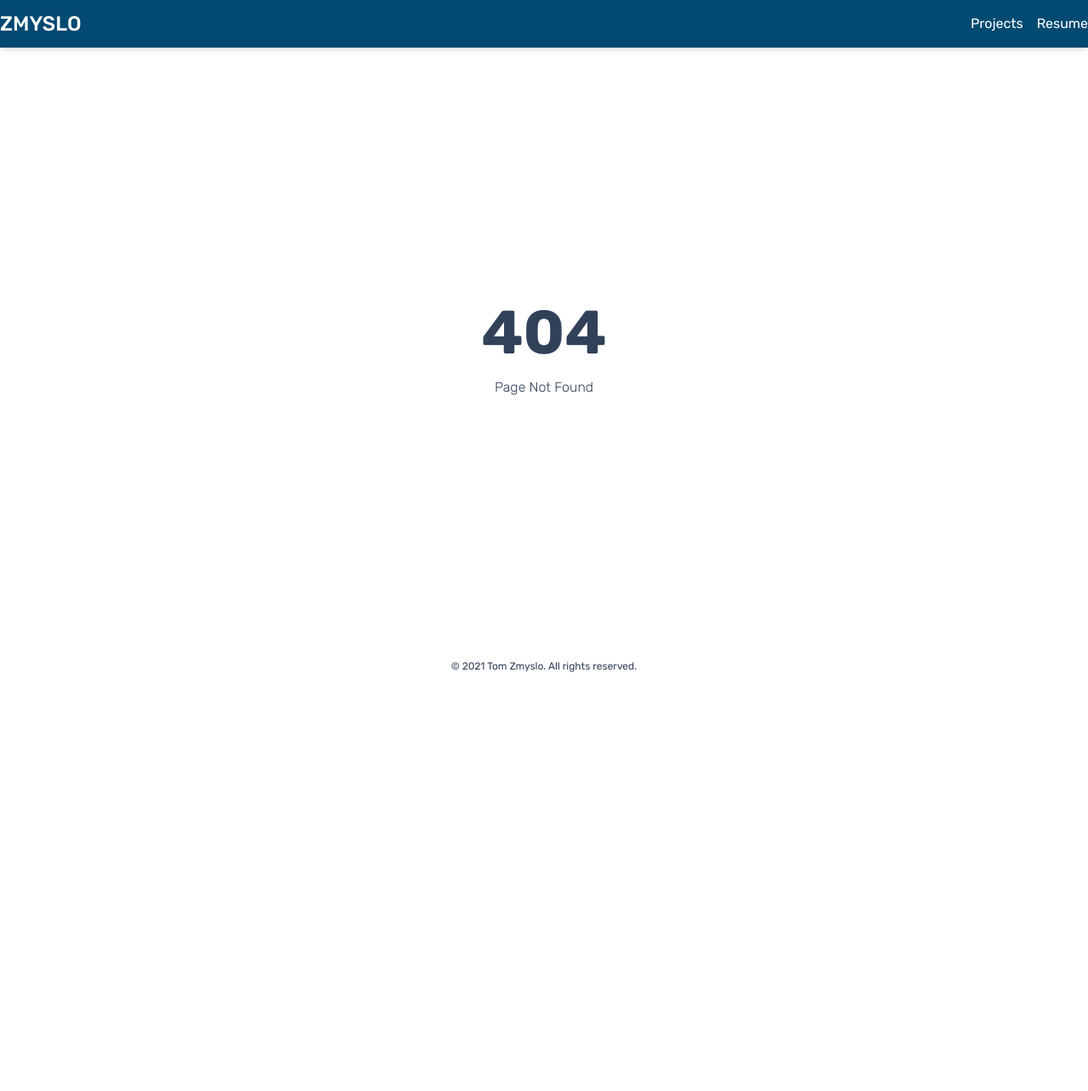
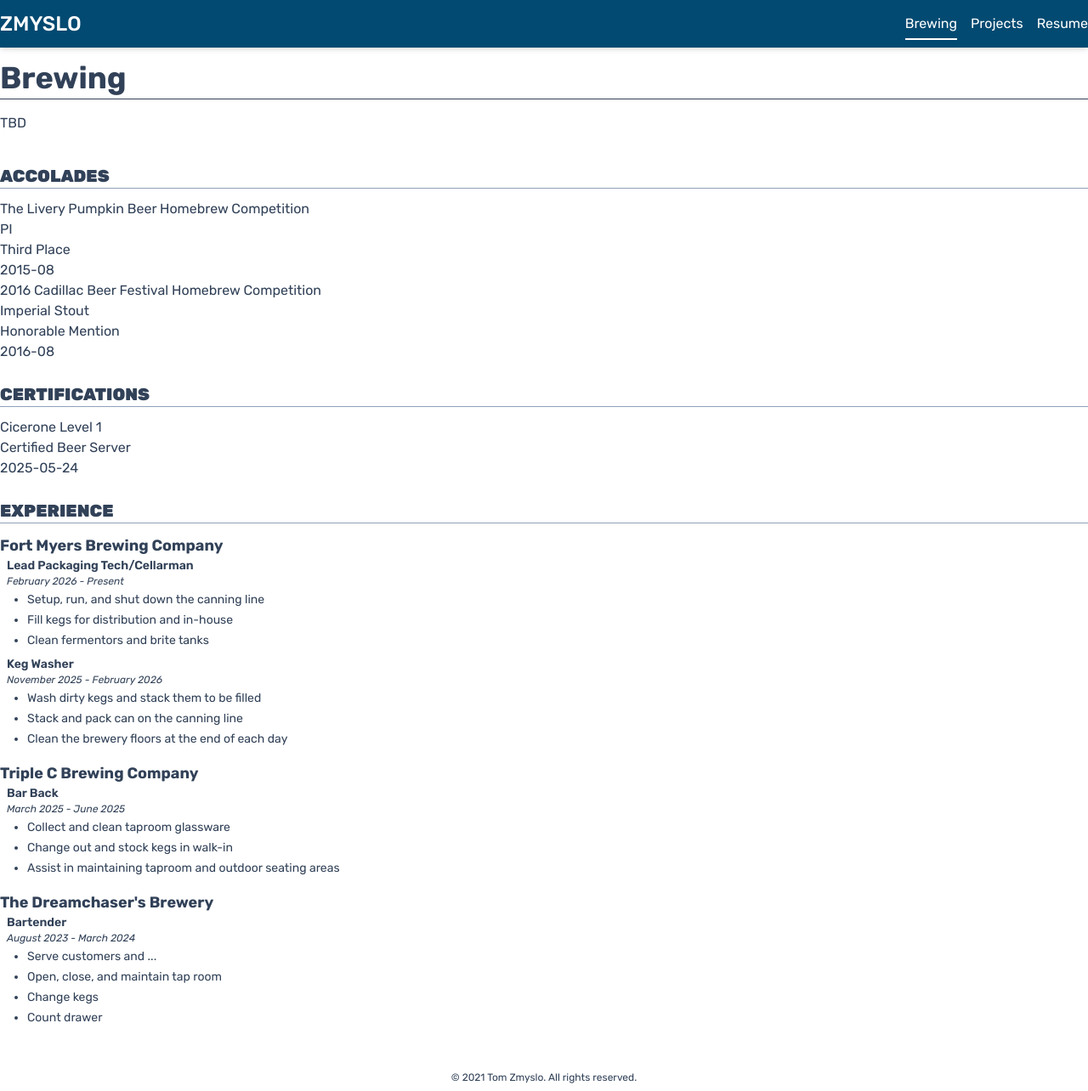
Before and after one commit to tomzmyslo/zmyslo.com, a React (Vite) app: page /brewing in a window 1280 px wide. Before the commit this address had no page. Shown: the whole page at 85% size. Before the commit the page ends 800 px from the top, so only its background shows below. Built offline with nearby package versions, Linux system fonts and the light colour scheme.

Commit message:
Adds brewing page

```diff
--- a/src/App.jsx
+++ b/src/App.jsx
@@ -2,6 +2,7 @@
 import Layout from "@/routes/layout";
 import NotFound from "@/routes/not_found";
 import HomePage from "@/routes/home";
+import BrewingPage from "@/routes/brewing";
 import ProjectsPage from "@/routes/projects";
 import ProjectPage from "@/routes/projects/show";
 import ResumePage from "@/routes/resume";
@@ -12,6 +13,7 @@
       <Routes>
         <Route element={<Layout />}>
           <Route index element={<HomePage />} />
+          <Route path="brewing" element={<BrewingPage />} />
           <Route path="projects" element={<ProjectsPage />} />
           <Route path="projects/:slug" element={<ProjectPage />} />
           <Route path="resume" element={<ResumePage />} />
--- /dev/null
+++ b/src/components/Accolade.jsx
@@ -0,0 +1,12 @@
+export default function Accolade({ accolade }) {
+  const { name, beer, place, date } = accolade;
+
+  return (
+    <>
+      <h1>{name}</h1>
+      <p>{beer}</p>
+      <p>{place}</p>
+      <p>{date}</p>
+    </>
+  );
+}
--- /dev/null
+++ b/src/components/Certification.jsx
@@ -0,0 +1,10 @@
+export default function Certification({ certification }) {
+  const { title, subtitle, date } = certification;
+  return (
+    <>
+      <h1>{title}</h1>
+      <p>{subtitle}</p>
+      <p>{date}</p>
+    </>
+  );
+}
--- a/src/components/Header.jsx
+++ b/src/components/Header.jsx
@@ -10,6 +10,19 @@
             <Logo />
           </Link>
           <div className="space-x-4 text-white">
+            <NavLink to="/brewing">
+              {({ isActive }) => (
+                <span
+                  className={
+                    isActive
+                      ? "border-b-2 pb-2"
+                      : "hover:border-b-2 hover:border-white/70 hover:pb-2"
+                  }
+                >
+                  Brewing
+                </span>
+              )}
+            </NavLink>
             <NavLink to="/projects">
               {({ isActive }) => (
                 <span
--- /dev/null
+++ b/src/data/brewing.json
@@ -0,0 +1,77 @@
+{
+  "accolades": [
+    {
+      "name": "The Livery Pumpkin Beer Homebrew Competition",
+      "beer": "PI",
+      "place": "Third Place",
+      "date": "2015-08"
+    },
+    {
+      "name": "2016 Cadillac Beer Festival Homebrew Competition",
+      "beer": "Imperial Stout",
+      "place": "Honorable Mention",
+      "date": "2016-08"
+    }
+  ],
+  "certifications": [
+    {
+      "title": "Cicerone Level 1",
+      "subtitle": "Certified Beer Server",
+      "date": "2025-05-24"
+    }
+  ],
+  "experience": [
+    {
+      "company": "Fort Myers Brewing Company",
+      "roles": [
+        {
+          "title": "Lead Packaging Tech/Cellarman",
+          "tenure": "February 2026 - Present",
+          "responsibilities": [
+            "Setup, run, and shut down the canning line",
+            "Fill kegs for distribution and in-house",
+            "Clean fermentors and brite tanks"
+          ]
+        },
+        {
+          "title": "Keg Washer",
+          "tenure": "November 2025 - February 2026",
+          "responsibilities": [
+            "Wash dirty kegs and stack them to be filled",
+            "Stack and pack can on the canning line",
+            "Clean the brewery floors at the end of each day"
+          ]
+        }
+      ]
+    },
+    {
+      "company": "Triple C Brewing Company",
+      "roles": [
+        {
+          "title": "Bar Back",
+          "tenure": "March 2025 - June 2025",
+          "responsibilities": [
+            "Collect and clean taproom glassware",
+            "Change out and stock kegs in walk-in",
+            "Assist in maintaining taproom and outdoor seating areas"
+          ]
+        }
+      ]
+    },
+    {
+      "company": "The Dreamchaser's Brewery",
+      "roles": [
+        {
+          "title": "Bartender",
+          "tenure": "August 2023 - March 2024",
+          "responsibilities": [
+            "Serve customers and ...",
+            "Open, close, and maintain tap room",
+            "Change kegs",
+            "Count drawer"
+          ]
+        }
+      ]
+    }
+  ]
+}
--- /dev/null
+++ b/src/routes/brewing/index.jsx
@@ -0,0 +1,36 @@
+import { useEffect } from "react";
+import Section from "@/components/Section";
+import data from "@/data/brewing.json";
+import Experience from "@/components/Experience";
+import Certification from "@/components/Certification";
+import Accolade from "@/components/Accolade";
+
+export default function BrewingPage() {
+  useEffect(() => {
+    document.title = "Brewing - Tom Zmyslo";
+  }, []);
+
+  return (
+    <div className="container mt-14 px-3 py-4 md:px-0">
+      <h1 className="mb-1 text-4xl font-bold">Brewing</h1>
+      <hr className="mb-4 border-x" />
+      <p className="mb-6 text-sm md:text-base">TBD</p>
+
+      <Section name="Accolades">
+        {data.accolades.map((item, i) => {
+          return <Accolade key={i} accolade={item} />;
+        })}
+      </Section>
+      <Section name="Certifications">
+        {data.certifications.map((item, i) => {
+          return <Certification key={i} certification={item} />;
+        })}
+      </Section>
+      <Section name="Experience">
+        {data.experience.map((item, i) => {
+          return <Experience key={i} details={item} />;
+        })}
+      </Section>
+    </div>
+  );
+}
--- a/vite.config.js
+++ b/vite.config.js
@@ -6,7 +6,6 @@
 export default defineConfig({
   plugins: [react(), tailwindcss()],
   resolve: {
-    // eslint-disable-next-line no-undef
-    alias: [{ find: "@", replacement: path.resolve(__dirname, "/src") }],
+    alias: [{ find: "@", replacement: path.resolve(import.meta.dirname, "/src") }],
   },
 });
```
Also changed, not shown: package.json (+14 -14 lines), 1 other file (tests, documents, lock files or other folders).
